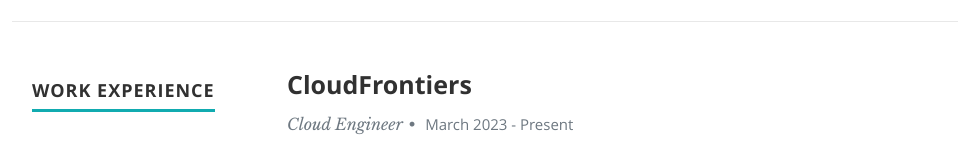
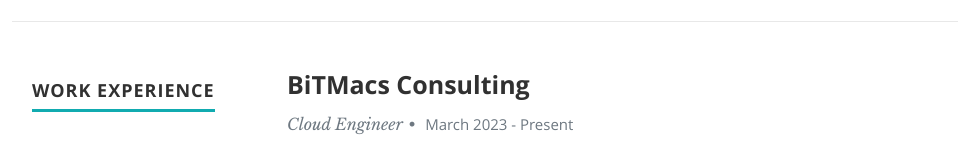
Before and after one commit to OlufemiFowosire/Resume, a plain HTML site: page frontend/index.html in a window 1280 px wide. Shown: the part 2064-2224 px from the top of the page, without its empty margins (118-1076 px from the left). Drawn offline with nearby package versions, Linux system fonts and the light colour scheme; no server answers.

Commit message:
Changed cloudfrontiers to  bitmacs

```diff
--- a/frontend/index.html
+++ b/frontend/index.html
@@ -87,7 +87,7 @@
 
             <h2>ABOUT ME</h2>
 
-            <!--p> Hi, I'm Olufemi Fowosire, <span>Cloud Engineer at <a href="#">CloudFrontiers.</a></span-->
+            <!--p> Hi, I'm Olufemi Fowosire, <span>Cloud Engineer at <a href="#">CloudFrontiersBiTMacs Consulting.</a></span-->
             <p>Dynamic Cloud Engineer with rich and extensive experience in ICT including deploying cloud solutions across Azure and AWS. Proven success in leading cloud applications projects, optimizing cloud resources, and fortifying cloud security. As an advocate of DevOps practices and a mentor in emerging technology, I'm committed to technological advancements in the cloud computing domain.</p>
             <p>With a background in infrastructure and software engineering, I bring a unique perspective to managing complex cloud environments. My approach combines methodical problem-solving with innovative strategies to deliver impactful solutions. I'm passionate about continuous learning and staying abreast of the latest trends in cloud technologies.</p>
             <p>I built this page as part of the <span><a href="https://github.com/OlufemiFowosire/Resume">Cloud Guru Azure Resume Challenge.</a></span></p>
@@ -248,7 +248,7 @@
 
                <div class="twelve columns">
 
-                  <h3>CloudFrontiers</h3>
+                  <h3>BiTMacs Consulting</h3>
                   <p class="info">Cloud Engineer<span>&bull;</span> <em class="date">March 2023 - Present</em></p>
 
                   <p>
```
